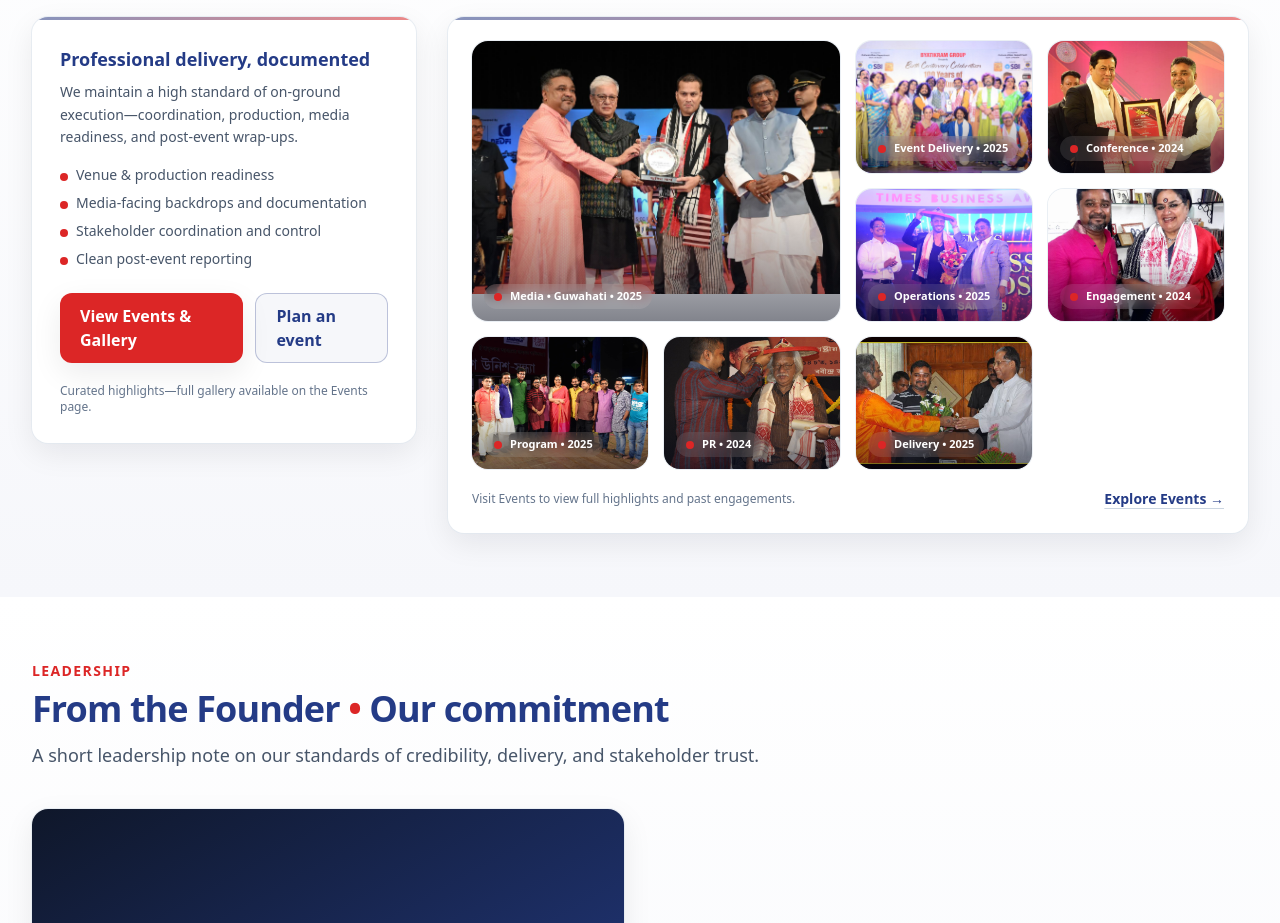
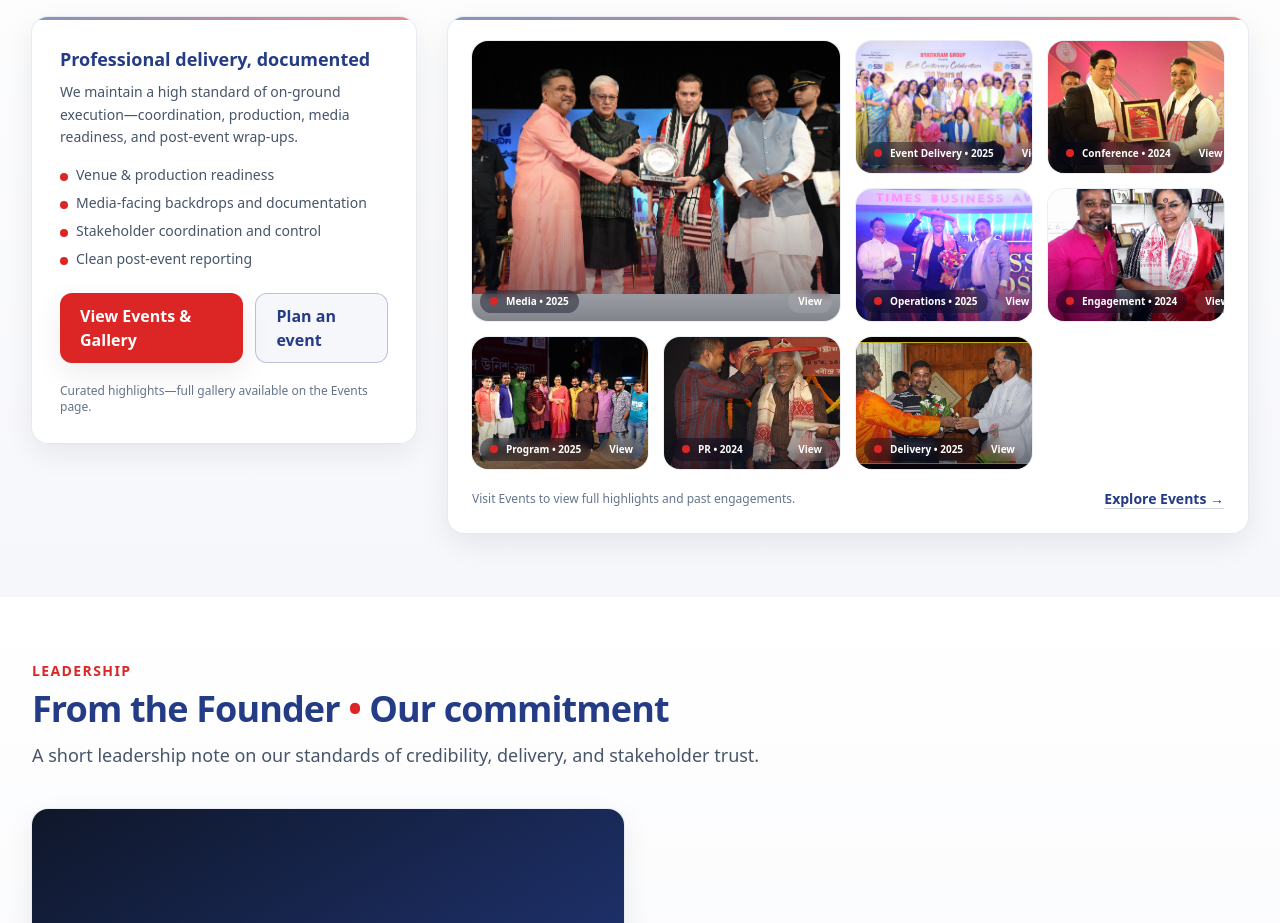
Before and after one commit to karismita27/byatikram_group_portfolio, a React (Vite) app: page / in a window 1280 px wide. Shown: the part 2580-3503 px from the top of the page. Built offline with nearby package versions, Linux system fonts and the light colour scheme.

Commit message:
gallery on home

```diff
--- a/src/pages/Home.jsx
+++ b/src/pages/Home.jsx
@@ -15,7 +15,7 @@ import eh7 from "../assets/images/events/p-30.jpg";
 import eh8 from "../assets/images/events/p-35.jpg";
 
 const eventHighlightsTeaser = [
-  { src: eh1, alt: "Press briefing setup", meta: "Media • Guwahati • 2025" },
+  { src: eh1, alt: "Press briefing setup", meta: "Media • 2025" },
   { src: eh2, alt: "Stage and backdrop branding", meta: "Event Delivery • 2025" },
   { src: eh3, alt: "Audience and venue view", meta: "Conference • 2024" },
   { src: eh4, alt: "On-ground coordination", meta: "Operations • 2025" },
@@ -355,12 +355,12 @@ export default function Home() {
       <div className="card-pro p-5 sm:p-6">
         <div className="grid grid-cols-2 gap-3 sm:gap-4 sm:grid-cols-4">
           {eventHighlightsTeaser.map((img, idx) => (
+
 <NavLink
   key={img.src}
   to="/events"
   className={[
     "group relative overflow-hidden rounded-2xl ring-1 ring-slate-200/70 bg-white",
-                // Featured tile on desktop (premium look)
     idx === 0 ? "sm:col-span-2 sm:row-span-2" : "",
   ].join(" ")}
   aria-label="Open Events & Gallery"
@@ -369,20 +369,28 @@ export default function Home() {
     <img
       src={img.src}
       alt={img.alt}
-                  className="h-full w-full object-cover transition duration-300 group-hover:scale-[1.02]"
+      className="h-full w-full object-cover object-center transition duration-300 group-hover:scale-[1.02]"
       loading="lazy"
     />
   </div>
 
-              {/* Overlay meta */}
-              <div className="absolute inset-0 bg-gradient-to-t from-slate-950/55 via-slate-950/0 to-transparent opacity-90" />
-              <div className="absolute bottom-0 left-0 right-0 p-3">
-                <div className="inline-flex items-center gap-2 rounded-full bg-white/10 backdrop-blur px-2.5 py-1 text-[11px] font-semibold text-white">
-                  <span className="h-2 w-2 rounded-full bg-brand-red" />
-                  {img.meta}
+  {/* subtle gradient only at bottom (does NOT hide photo) */}
+  <div className="pointer-events-none absolute inset-0 bg-gradient-to-t from-slate-950/55 via-slate-950/0 to-transparent opacity-90" />
+
+  {/* compact badge (mobile safe) */}
+  <div className="pointer-events-none absolute bottom-2 left-2 right-2 flex items-end justify-between gap-2">
+    <div className="inline-flex items-center gap-2 rounded-full bg-slate-950/40 backdrop-blur-sm px-2.5 py-1 text-[10px] font-semibold text-white max-w-full">
+      <span className="h-2 w-2 rounded-full bg-brand-red shrink-0" />
+      <span className="truncate">{img.meta}</span>
+    </div>
+
+    {/* optional: small “View” cue (looks premium) */}
+    <div className="hidden sm:inline-flex rounded-full bg-white/10 backdrop-blur-sm px-2.5 py-1 text-[10px] font-semibold text-white">
+      View
     </div>
   </div>
 </NavLink>
+
           ))}
         </div>
 
```
Lines whose indentation alone changed are shown as unchanged.
